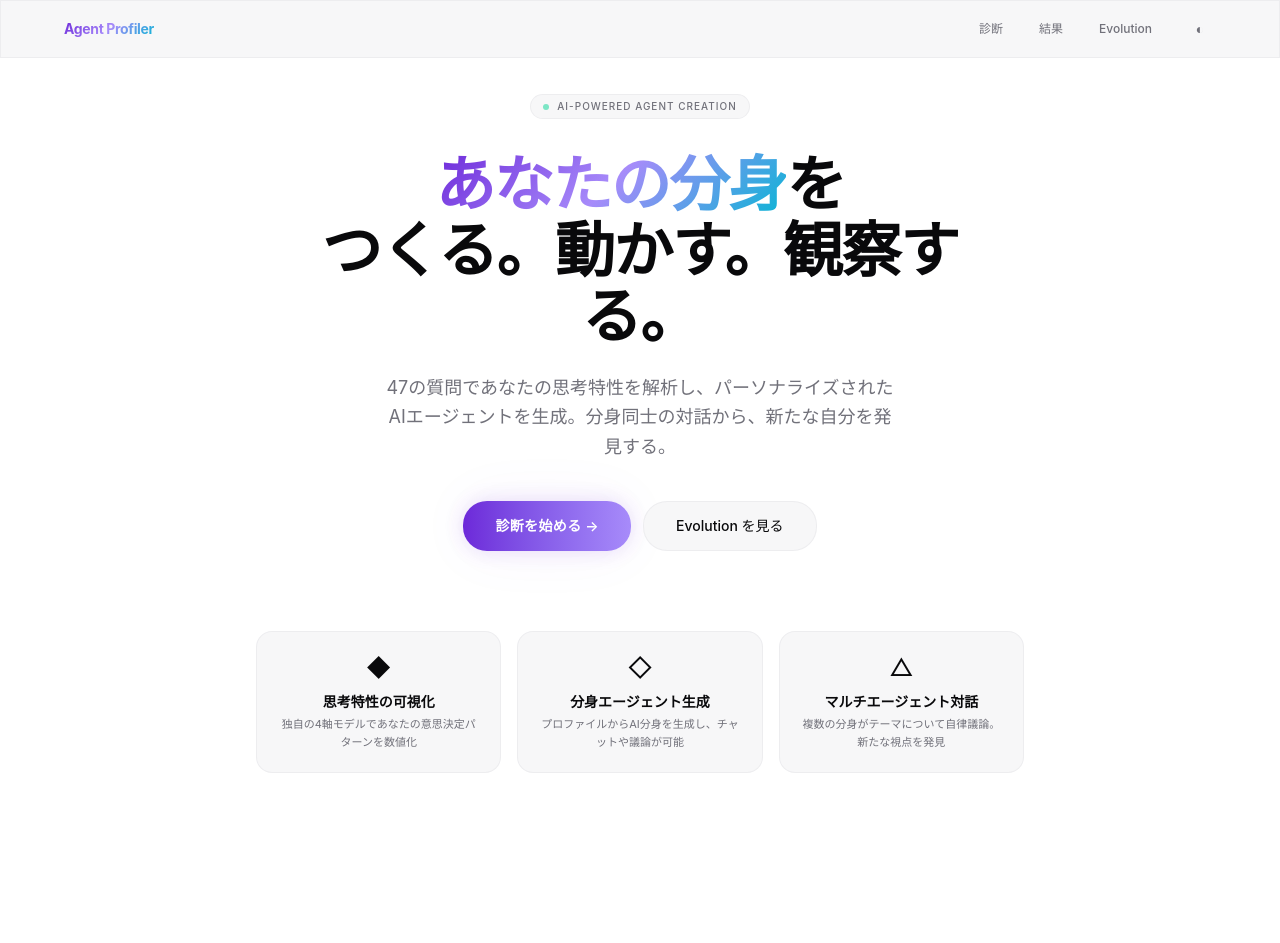
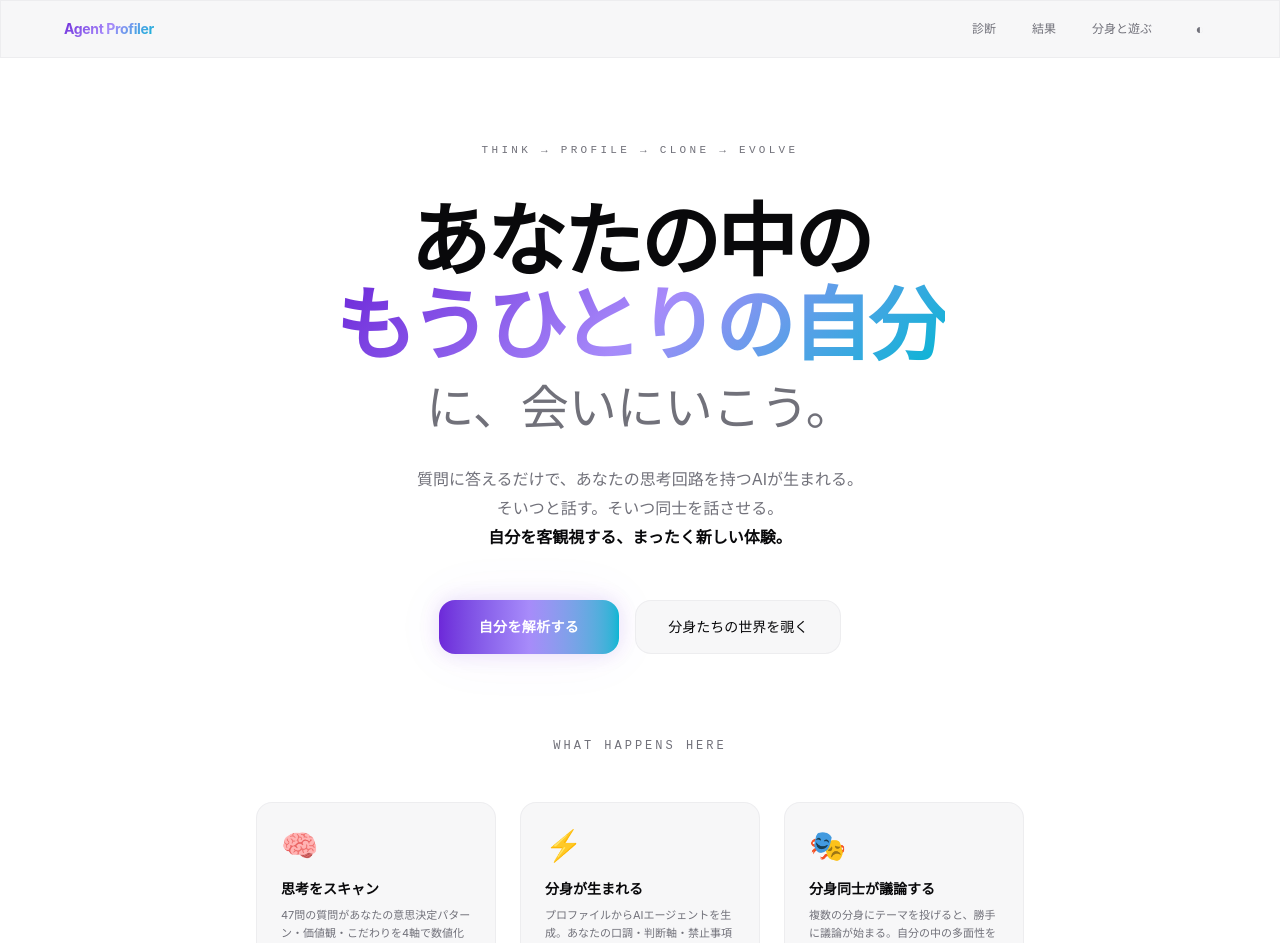
Before and after one commit to nekotoiruka/AgentProfiler, a Vue app in the folder frontend/: page / in a window 1280 px wide. Shown: the top 943 px of the page. Before the commit the page ends 806 px from the top, so only its background shows below. Built offline with nearby package versions, Linux system fonts and the light colour scheme.

Commit message:
feat: ランディング刷新（インタラクティブ + パッション系コピー）+ ナビ日本語化 + README 全面最新化

```diff
--- a/frontend/src/App.vue
+++ b/frontend/src/App.vue
@@ -22,7 +22,7 @@ const themeLabel = computed(() => {
 const navLinks = [
   { to: '/survey', label: '診断' },
   { to: '/results', label: '結果' },
-  { to: '/evolution', label: 'Evolution' },
+  { to: '/evolution', label: '分身と遊ぶ' },
 ] as const
 </script>
 
--- a/frontend/src/views/LandingView.vue
+++ b/frontend/src/views/LandingView.vue
@@ -1,68 +1,111 @@
 <script setup lang="ts">
+import { ref, onMounted, onUnmounted } from 'vue'
+
+// --- マウス追従パーティクル ---
+const mouseX = ref(50)
+const mouseY = ref(50)
+
+function handleMouse(e: MouseEvent) {
+  mouseX.value = (e.clientX / window.innerWidth) * 100
+  mouseY.value = (e.clientY / window.innerHeight) * 100
+}
+
+onMounted(() => {
+  window.addEventListener('mousemove', handleMouse)
+})
+onUnmounted(() => {
+  window.removeEventListener('mousemove', handleMouse)
+})
 </script>
 
 <template>
-  <div class="relative min-h-[calc(100vh-52px)] flex flex-col items-center justify-center overflow-hidden px-6">
-    <!-- Ambient orbs -->
-    <div class="absolute inset-0 -z-10 pointer-events-none">
-      <div class="absolute top-[10%] left-[20%] w-[500px] h-[500px] rounded-full bg-gradient-to-br from-primary/15 to-transparent blur-[150px] animate-float" />
-      <div class="absolute bottom-[5%] right-[15%] w-[350px] h-[350px] rounded-full bg-gradient-to-tl from-cyan-500/10 to-transparent blur-[120px]" style="animation-delay: -2s" />
-      <div class="absolute top-[50%] left-[60%] w-[200px] h-[200px] rounded-full bg-gradient-to-r from-pink-500/8 to-transparent blur-[80px]" style="animation-delay: -4s" />
+  <div class="relative min-h-[calc(100vh-52px)] overflow-hidden select-none">
+    <!-- マウス追従グロウ -->
+    <div
+      class="fixed w-[600px] h-[600px] rounded-full pointer-events-none -z-10 transition-all duration-[2000ms] ease-out"
+      :style="{
+        left: mouseX + '%',
+        top: mouseY + '%',
+        transform: 'translate(-50%, -50%)',
+        background: 'radial-gradient(circle, rgba(109,40,217,0.08) 0%, transparent 70%)',
+      }"
+    />
+
+    <!-- 固定アンビエント -->
+    <div class="absolute inset-0 -z-20 pointer-events-none overflow-hidden">
+      <div class="absolute top-[-30%] right-[-10%] w-[800px] h-[800px] rounded-full bg-gradient-to-bl from-primary/6 to-transparent blur-[200px] animate-float" />
+      <div class="absolute bottom-[-20%] left-[-5%] w-[500px] h-[500px] rounded-full bg-gradient-to-tr from-cyan-500/5 to-transparent blur-[150px]" style="animation-delay: -4s" />
     </div>
 
-    <!-- Hero -->
-    <div class="text-center max-w-2xl mx-auto">
-      <!-- Badge -->
-      <div class="inline-flex items-center gap-2 px-3 py-1 rounded-full glass text-[10px] font-medium tracking-widest uppercase text-[var(--color-muted-foreground)] mb-8">
-        <span class="w-1.5 h-1.5 rounded-full bg-emerald-400 animate-pulse" />
-        AI-Powered Agent Creation
-      </div>
+    <!-- Hero セクション -->
+    <section class="flex flex-col items-center justify-center min-h-[85vh] px-6 text-center">
+      <!-- タイピングアニメーション風ヘッドライン -->
+      <p class="text-[11px] tracking-[0.3em] uppercase text-[var(--color-muted-foreground)] mb-10 font-mono">
+        think → profile → clone → evolve
+      </p>
 
-      <!-- Headline -->
-      <h1 class="text-4xl sm:text-5xl md:text-6xl font-bold tracking-tight leading-[1.1] mb-6">
-        <span class="gradient-text">あなたの分身</span>を<br />
-        つくる。動かす。観察する。
+      <h1 class="text-[clamp(2.5rem,7vw,5rem)] font-black leading-[1.05] tracking-[-0.04em] max-w-4xl">
+        <span class="block">あなたの中の</span>
+        <span class="block gradient-text">もうひとりの自分</span>
+        <span class="block text-[0.6em] font-light tracking-normal text-[var(--color-muted-foreground)] mt-4">
+          に、会いにいこう。
+        </span>
       </h1>
 
-      <!-- Sub -->
-      <p class="text-base sm:text-lg text-[var(--color-muted-foreground)] max-w-lg mx-auto leading-relaxed mb-10">
-        47の質問であなたの思考特性を解析し、パーソナライズされたAIエージェントを生成。分身同士の対話から、新たな自分を発見する。
+      <p class="text-sm sm:text-base text-[var(--color-muted-foreground)] max-w-md mx-auto mt-8 leading-[1.8]">
+        質問に答えるだけで、あなたの思考回路を持つAIが生まれる。<br />
+        そいつと話す。そいつ同士を話させる。<br />
+        <strong class="text-[var(--color-foreground)]">自分を客観視する、まったく新しい体験。</strong>
       </p>
 
       <!-- CTA -->
-      <div class="flex flex-col sm:flex-row gap-3 justify-center">
+      <div class="mt-12 flex flex-col sm:flex-row gap-4">
         <router-link
           to="/survey"
-          class="inline-flex items-center justify-center px-8 py-3.5 rounded-xl bg-gradient-to-r from-primary to-[#a78bfa] text-white text-sm font-semibold tracking-wide glow hover:scale-[1.02] transition-transform"
+          class="group relative inline-flex items-center justify-center px-10 py-4 rounded-2xl bg-gradient-to-r from-primary via-[#a78bfa] to-[#06b6d4] text-white text-sm font-bold tracking-wide overflow-hidden glow hover:scale-[1.03] transition-transform"
         >
-          診断を始める →
+          <span class="relative z-10">自分を解析する</span>
+          <div class="absolute inset-0 bg-white/10 opacity-0 group-hover:opacity-100 transition-opacity" />
         </router-link>
         <router-link
           to="/evolution"
-          class="inline-flex items-center justify-center px-8 py-3.5 rounded-xl glass text-sm font-medium text-[var(--color-foreground)] hover:glow-sm transition-all"
+          class="inline-flex items-center justify-center px-8 py-4 rounded-2xl glass text-sm font-medium text-[var(--color-foreground)] hover:glow-sm transition-all"
         >
-          Evolution を見る
+          分身たちの世界を覗く
         </router-link>
       </div>
-    </div>
+    </section>
 
-    <!-- Features -->
-    <div class="grid grid-cols-1 sm:grid-cols-3 gap-4 mt-20 w-full max-w-3xl">
-      <div class="glass rounded-2xl p-5 text-center">
-        <div class="text-2xl mb-2">◆</div>
-        <h3 class="text-sm font-semibold mb-1">思考特性の可視化</h3>
-        <p class="text-[11px] text-[var(--color-muted-foreground)] leading-relaxed">独自の4軸モデルであなたの意思決定パターンを数値化</p>
+    <!-- What happens セクション -->
+    <section class="px-6 pb-24">
+      <div class="max-w-3xl mx-auto">
+        <h2 class="text-center text-xs tracking-[0.25em] uppercase text-[var(--color-muted-foreground)] mb-12 font-mono">
+          what happens here
+        </h2>
+        <div class="grid grid-cols-1 md:grid-cols-3 gap-6">
+          <div class="glass rounded-2xl p-6 hover:glow transition-all duration-500 group">
+            <div class="text-3xl mb-4 group-hover:scale-110 transition-transform">🧠</div>
+            <h3 class="text-sm font-bold mb-2">思考をスキャン</h3>
+            <p class="text-[11px] text-[var(--color-muted-foreground)] leading-relaxed">
+              47問の質問があなたの意思決定パターン・価値観・こだわりを4軸で数値化する。所要15分。
+            </p>
+          </div>
+          <div class="glass rounded-2xl p-6 hover:glow transition-all duration-500 group">
+            <div class="text-3xl mb-4 group-hover:scale-110 transition-transform">⚡</div>
+            <h3 class="text-sm font-bold mb-2">分身が生まれる</h3>
+            <p class="text-[11px] text-[var(--color-muted-foreground)] leading-relaxed">
+              プロファイルからAIエージェントを生成。あなたの口調・判断軸・禁止事項を内蔵した分身。
+            </p>
+          </div>
+          <div class="glass rounded-2xl p-6 hover:glow transition-all duration-500 group">
+            <div class="text-3xl mb-4 group-hover:scale-110 transition-transform">🎭</div>
+            <h3 class="text-sm font-bold mb-2">分身同士が議論する</h3>
+            <p class="text-[11px] text-[var(--color-muted-foreground)] leading-relaxed">
+              複数の分身にテーマを投げると、勝手に議論が始まる。自分の中の多面性を目撃する体験。
+            </p>
+          </div>
+        </div>
       </div>
-      <div class="glass rounded-2xl p-5 text-center">
-        <div class="text-2xl mb-2">◇</div>
-        <h3 class="text-sm font-semibold mb-1">分身エージェント生成</h3>
-        <p class="text-[11px] text-[var(--color-muted-foreground)] leading-relaxed">プロファイルからAI分身を生成し、チャットや議論が可能</p>
-      </div>
-      <div class="glass rounded-2xl p-5 text-center">
-        <div class="text-2xl mb-2">△</div>
-        <h3 class="text-sm font-semibold mb-1">マルチエージェント対話</h3>
-        <p class="text-[11px] text-[var(--color-muted-foreground)] leading-relaxed">複数の分身がテーマについて自律議論。新たな視点を発見</p>
-      </div>
-    </div>
+    </section>
   </div>
 </template>
```
Also changed, not shown: 1 other file (tests, documents, lock files or other folders).
